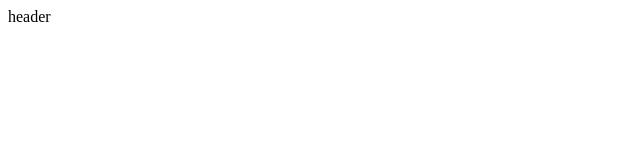
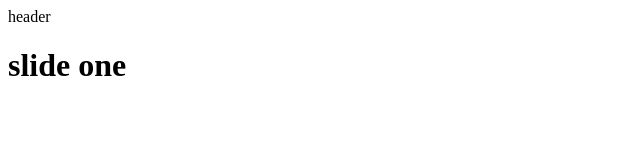
Before and after one commit to arazahmadian/git-project-21, a plain HTML site: page index.html in a window 1280 px wide. Shown: the whole page, without its empty margins (0-640 px from the left). Drawn offline with Linux system fonts and the light colour scheme.

Commit message:
create slider

```diff
--- a/index.html
+++ b/index.html
@@ -10,5 +10,9 @@
     <header>
         header
     </header>
+
+    <div class="slider">
+        <h1>slide one</h1>
+    </div>
 </body>
 </html>
```
